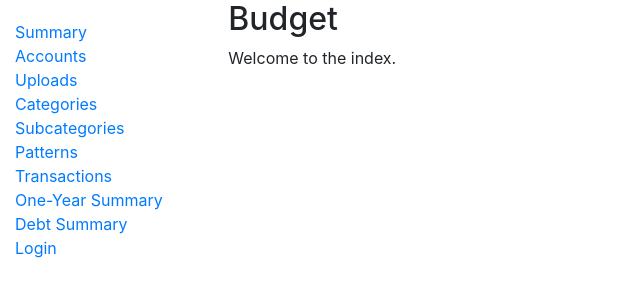
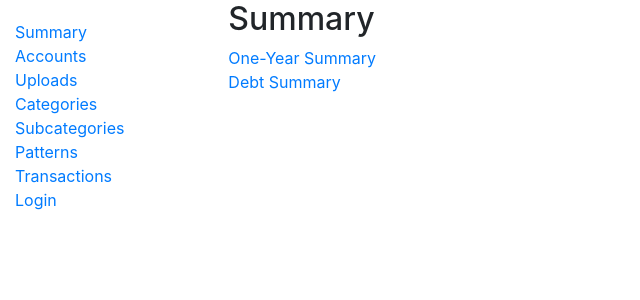
Before and after one commit to mtmbutler/simplefi, a Django app: page /budget/ in a window 1280 px wide. Shown: the top 300 px of the page, without its empty margins (0-640 px from the left). Run offline with Django 3.2, Linux system fonts and the light colour scheme; parts of the project's set-up code (start-up, migrations or seed data) failed here and were passed over; some libraries are stand-ins or nearby versions.

Commit message:
Remove summaries from nav and add links at index

```diff
--- a/simplefi/budget/templates/budget/index.html
+++ b/simplefi/budget/templates/budget/index.html
@@ -1,6 +1,9 @@
 {% extends "budget_base.html" %}
 
 {% block content %}
-    <h2>Budget</h2>
-    <p>Welcome to the index.</p>
+    <h2>Summary</h2>
+    <p>
+        <a href="{% url 'budget:one-year-summary' %}">One-Year Summary</a>
+        <br><a href="{% url 'budget:debt-summary' %}">Debt Summary</a>
+    </p>
 {% endblock %}
--- a/simplefi/budget/templates/budget_base.html
+++ b/simplefi/budget/templates/budget_base.html
@@ -8,6 +8,4 @@
     <li><a href="{% url 'budget:subcategory-list' %}">Subcategories</a></li>
     <li><a href="{% url 'budget:pattern-list' %}">Patterns</a></li>
     <li><a href="{% url 'budget:transaction-list' %}">Transactions</a></li>
-    <li><a href="{% url 'budget:one-year-summary' %}">One-Year Summary</a></li>
-    <li><a href="{% url 'budget:debt-summary' %}">Debt Summary</a></li>
 {% endblock %}
```
Also changed, not shown: README.md.
